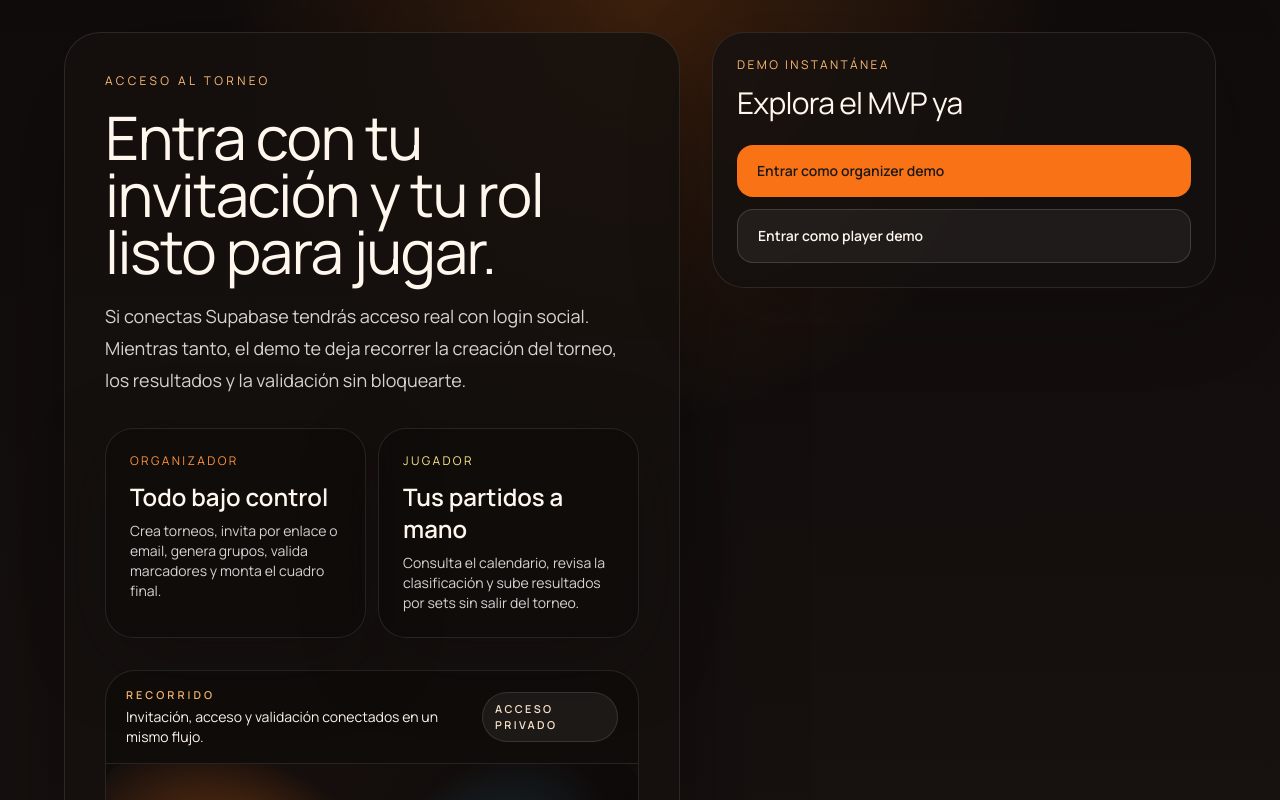
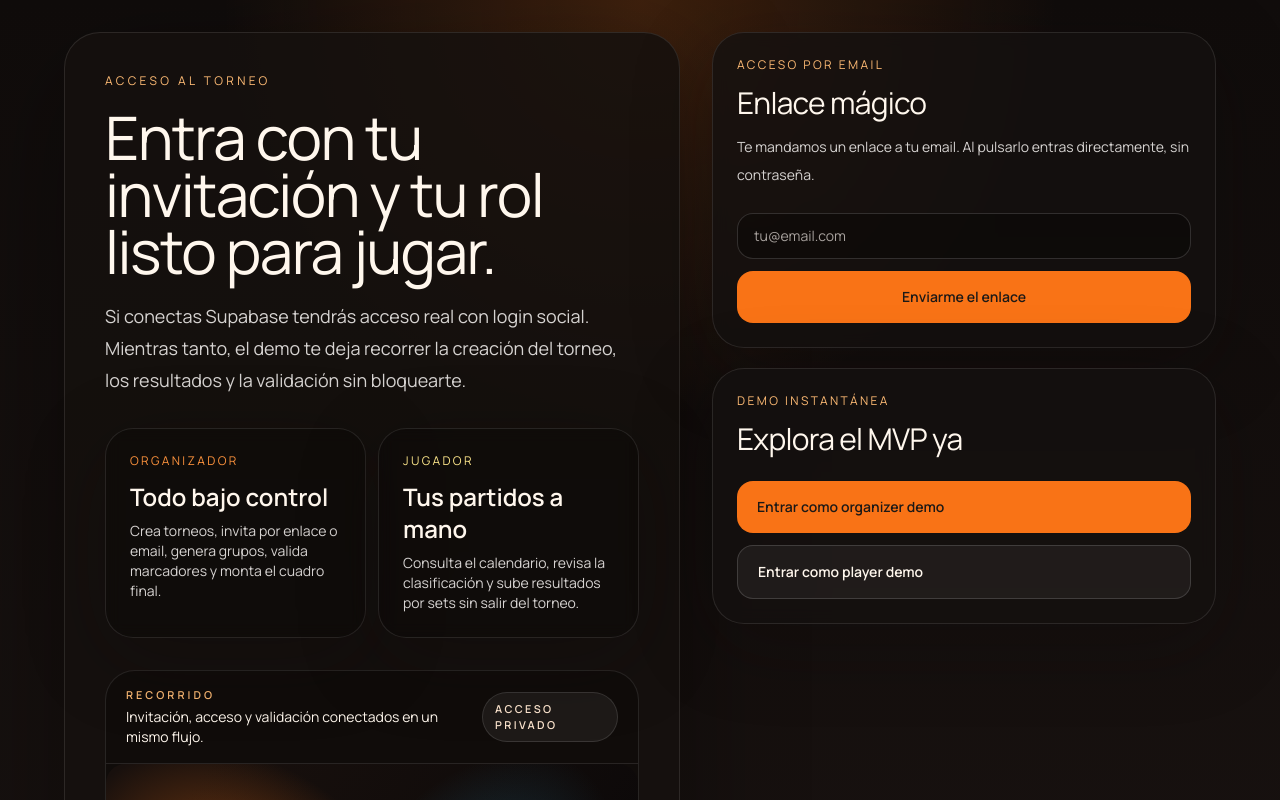
Before and after one commit to santoscasta/padelJarto, a Next.js app: page /login in a window 1280 px wide. Shown: the top 800 px of the page. Built offline with nearby package versions, Linux system fonts and the light colour scheme; no server answers.

Commit message:
feat: magic link login via supabase email otp

```diff
--- a/src/app/auth-actions.ts
+++ b/src/app/auth-actions.ts
@@ -3,10 +3,38 @@
 import { cookies } from "next/headers";
 import { redirect } from "next/navigation";
 import { DEMO_ORGANIZER_ID, DEMO_PLAYER_ID } from "@/lib/domain/mock-data";
-import { isDemoEnabled } from "@/lib/env";
+import { getAppUrl, isDemoEnabled } from "@/lib/env";
 import { DEMO_SESSION_COOKIE } from "@/lib/auth/session";
 import { sanitizeNextPath } from "@/lib/safe-next-path";
 import { createSupabaseServerClient } from "@/lib/supabase/server";
+
+export async function sendMagicLinkAction(formData: FormData) {
+  const email = String(formData.get("email") ?? "").trim().toLowerCase();
+  const nextPath = sanitizeNextPath(String(formData.get("next") ?? null));
+
+  if (!email || !/^[^@\s]+@[^@\s]+\.[^@\s]+$/.test(email)) {
+    redirect(`/login?error=invalid_email&next=${encodeURIComponent(nextPath)}`);
+  }
+
+  const supabase = await createSupabaseServerClient();
+  if (!supabase) {
+    redirect(`/login?error=supabase_unavailable&next=${encodeURIComponent(nextPath)}`);
+  }
+
+  const { error } = await supabase.auth.signInWithOtp({
+    email,
+    options: {
+      emailRedirectTo: `${getAppUrl()}/auth/callback?next=${encodeURIComponent(nextPath)}`,
+      shouldCreateUser: true,
+    },
+  });
+
+  if (error) {
+    redirect(`/login?error=send_failed&next=${encodeURIComponent(nextPath)}`);
+  }
+
+  redirect(`/login?sent=1&next=${encodeURIComponent(nextPath)}`);
+}
 
 export async function signInAsDemoAction(formData: FormData) {
   if (!isDemoEnabled) {
--- a/src/app/login/page.tsx
+++ b/src/app/login/page.tsx
@@ -1,19 +1,21 @@
 import { redirect } from "next/navigation";
 import Image from "next/image";
 import { Card } from "@/components/ui/card";
-import { isDemoEnabled } from "@/lib/env";
+import { hasSupabaseAuth, isDemoEnabled } from "@/lib/env";
 import { getCurrentUser } from "@/lib/auth/session";
-import { signInAsDemoAction } from "@/app/auth-actions";
+import { sendMagicLinkAction, signInAsDemoAction } from "@/app/auth-actions";
 import { sanitizeNextPath } from "@/lib/safe-next-path";
 
 export default async function LoginPage({
   searchParams,
 }: {
-  searchParams: Promise<{ next?: string }>;
+  searchParams: Promise<{ next?: string; sent?: string; error?: string }>;
 }) {
   const user = await getCurrentUser();
   const resolvedSearchParams = await searchParams;
   const nextPath = sanitizeNextPath(resolvedSearchParams.next);
+  const magicLinkSent = resolvedSearchParams.sent === "1";
+  const magicLinkError = resolvedSearchParams.error;
 
   if (user) {
     redirect(nextPath);
@@ -75,6 +77,48 @@ export default async function LoginPage({
         </section>
 
         <div className="space-y-5">
+          {hasSupabaseAuth ? (
+            <Card className="rounded-[32px]">
+              <p className="text-xs uppercase tracking-[0.2em] text-[#fdba74]">Acceso por email</p>
+              <h2 className="mt-3 font-[family:var(--font-display)] text-3xl tracking-tight">
+                Enlace mágico
+              </h2>
+              <p className="mt-3 text-sm leading-7 text-[#d6d3d1]">
+                Te mandamos un enlace a tu email. Al pulsarlo entras directamente, sin contraseña.
+              </p>
+              <form action={sendMagicLinkAction} className="mt-6 space-y-3">
+                <input name="next" type="hidden" value={nextPath} />
+                <input
+                  className="w-full rounded-2xl border border-white/15 bg-black/30 px-4 py-3 text-sm text-[#fff7ed] placeholder:text-[#a8a29e] focus:border-[#fb923c] focus:outline-none"
+                  name="email"
+                  placeholder="tu@email.com"
+                  required
+                  type="email"
+                />
+                <button
+                  className="w-full rounded-2xl bg-[#f97316] px-5 py-4 text-sm font-semibold text-[#1c1917] transition hover:bg-[#fb923c]"
+                  type="submit"
+                >
+                  Enviarme el enlace
+                </button>
+              </form>
+              {magicLinkSent ? (
+                <p className="mt-3 text-sm text-[#bbf7d0]">
+                  Listo — revisa tu bandeja de entrada.
+                </p>
+              ) : null}
+              {magicLinkError ? (
+                <p className="mt-3 text-sm text-[#fecaca]">
+                  {magicLinkError === "invalid_email"
+                    ? "Email inválido."
+                    : magicLinkError === "send_failed"
+                      ? "No se pudo enviar el enlace. Inténtalo de nuevo."
+                      : "Acceso no disponible."}
+                </p>
+              ) : null}
+            </Card>
+          ) : null}
+
           <Card className="rounded-[32px]">
             <p className="text-xs uppercase tracking-[0.2em] text-[#fdba74]">
               {isDemoEnabled ? "Demo instantánea" : "Acceso privado"}
```
